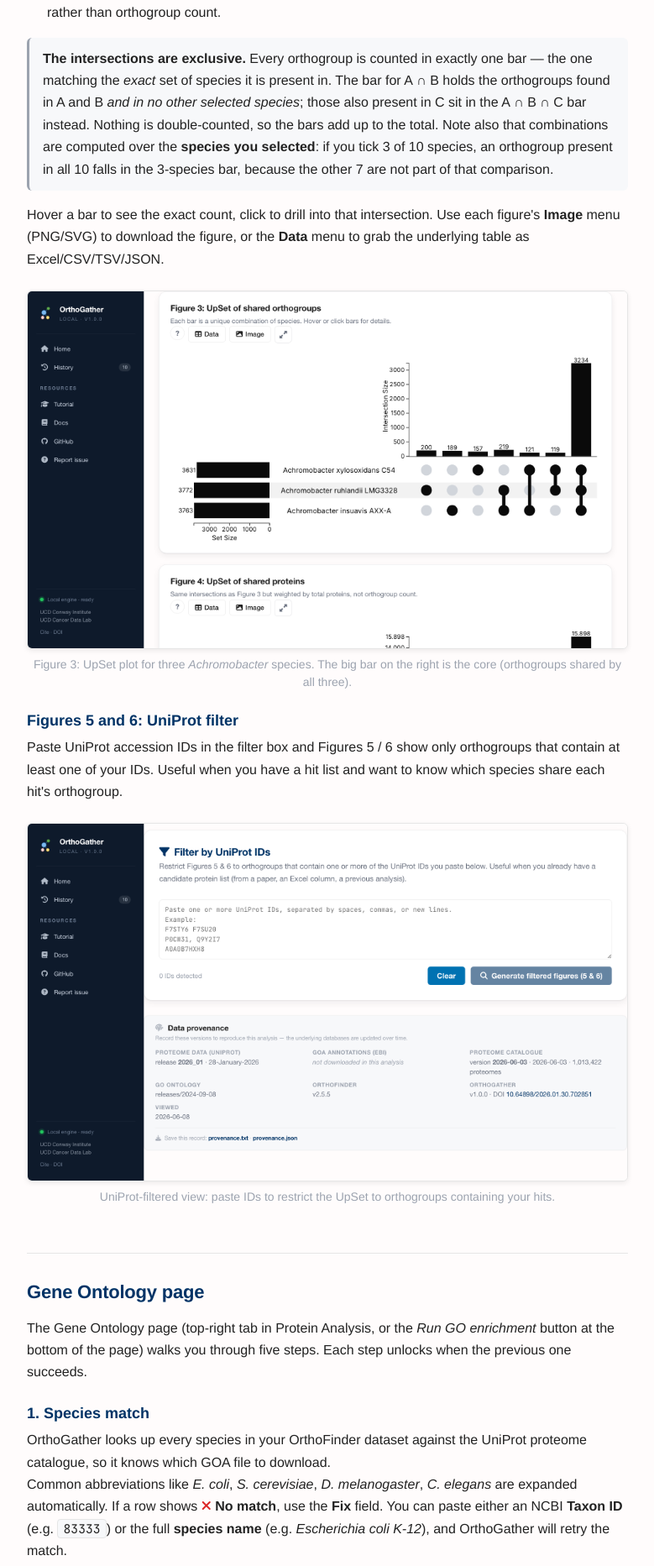
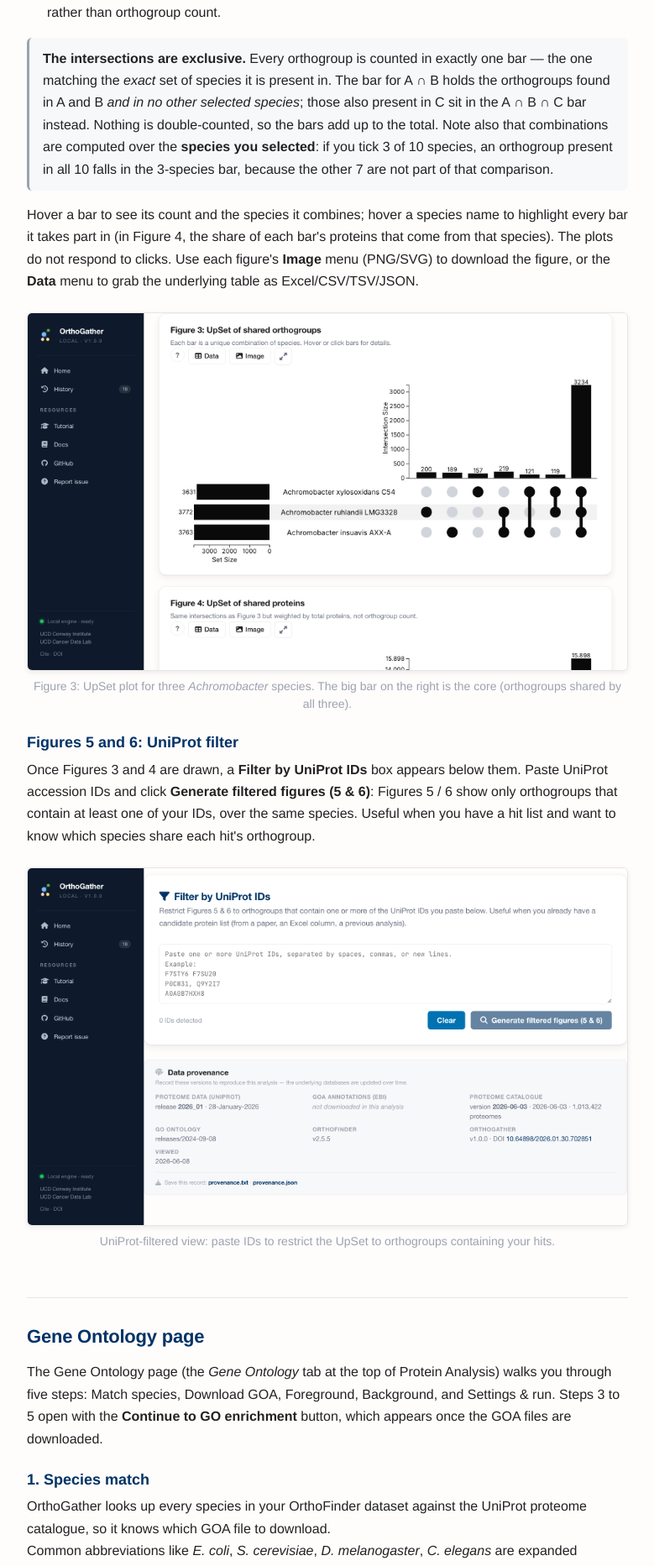
Before and after one commit to CarlosVivasR/OrthoGather, a Flask app: page /tutorial in a window 1280 px wide. Shown: the part 4271-6136 px from the top of the page at 84% size, without its empty margins (500-1279 px from the left). Run offline with Flask 3, Linux system fonts and the light colour scheme; some libraries are stand-ins or nearby versions.

Commit message:
Check the tutorial and the docs against the application
The tutorial now matches the current pages: how to open the Gene Ontology
page, the UpSet hover, the GOA table downloads, the chart hover, the
coverage banner, where the full report is, which runs History keeps and
which PAINT codes Non-IEA keeps. It names the Load and Continue buttons
and says which terms the FDR correction covers.

The GO results table starts its FDR filter at the display threshold, so
the n.s. terms drawn as hollow bars are listed too. The evidence chips
say they count proteins, and the Min depth help says it changes q-values.

The installation guide PDF keeps every command on one line, so it copies
intact. Also corrected: the error-code count in ADVANCED.md, the
provenance file name and CI triggers in CONTRIBUTING.md and README, the
bug-report version placeholder and the sidebar's Cite link.

```diff
--- a/templates/partials/_sidebar.html
+++ b/templates/partials/_sidebar.html
@@ -47,7 +47,7 @@
     <div class="sb-foot-row"><span class="sb-foot-dot"></span> Local engine · ready</div>
     <div class="sb-foot-inst">UCD Conway Institute<br/>UCD Cancer Data Lab</div>
     <div class="sb-foot-cite">
-      <a href="https://github.com/CarlosVivasR/OrthoGather#readme" target="_blank" rel="noopener">Cite</a> ·
+      <a href="https://github.com/CarlosVivasR/OrthoGather#citation" target="_blank" rel="noopener">Cite</a> ·
       <a href="https://doi.org/10.64898/2026.01.30.702851" target="_blank" rel="noopener">DOI</a>
     </div>
   </div>
--- a/templates/tutorial.html
+++ b/templates/tutorial.html
@@ -244,7 +244,9 @@
             orthogroup present in all 10 falls in the 3-species bar, because the other 7 are not part
             of that comparison.
           </p>
-          <p>Hover a bar to see the exact count, click to drill into that intersection.
+          <p>Hover a bar to see its count and the species it combines; hover a species name to
+            highlight every bar it takes part in (in Figure 4, the share of each bar's proteins that
+            come from that species). The plots do not respond to clicks.
             Use each figure's <strong>Image</strong> menu (PNG/SVG) to download the figure, or the
             <strong>Data</strong> menu to grab the underlying table as Excel/CSV/TSV/JSON.</p>
 
@@ -257,9 +259,11 @@
 
           <h3>Figures 5 and 6: UniProt filter</h3>
           <p>
-            Paste UniProt accession IDs in the filter box and Figures 5 / 6 show only orthogroups
-            that contain at least one of your IDs. Useful when you have a hit list and want to
-            know which species share each hit's orthogroup.
+            Once Figures 3 and 4 are drawn, a <strong>Filter by UniProt IDs</strong> box appears
+            below them. Paste UniProt accession IDs and click <strong>Generate filtered figures
+            (5 &amp; 6)</strong>: Figures 5 / 6 show only orthogroups that contain at least one of
+            your IDs, over the same species. Useful when you have a hit list and want to know which
+            species share each hit's orthogroup.
           </p>
 
           <figure class="tutorial-figure">
@@ -274,9 +278,10 @@
         <section id="gene-ontology" class="tutorial-section">
           <h2>Gene Ontology page</h2>
           <p>
-            The Gene Ontology page (top-right tab in Protein Analysis, or the
-            <em>Run GO enrichment</em> button at the bottom of the page) walks you through
-            five steps. Each step unlocks when the previous one succeeds.
+            The Gene Ontology page (the <em>Gene Ontology</em> tab at the top of Protein Analysis)
+            walks you through five steps: Match species, Download GOA, Foreground, Background, and
+            Settings &amp; run. Steps 3 to 5 open with the <strong>Continue to GO enrichment</strong>
+            button, which appears once the GOA files are downloaded.
           </p>
 
           <h3>1. Species match</h3>
@@ -319,22 +324,25 @@
             <em>Burkholderia</em>, exotic <em>Mycobacterium</em>, clinical isolates, etc.).
             It is a <strong>data-source limitation</strong>, not a bug in OrthoGather. Those
             species will still appear in the orthogroup tables but contribute no GO annotations
-            during enrichment.
+            during enrichment. The <strong>Fix</strong> field is offered for these rows too, in case
+            the species was matched to the wrong taxon.
           </p>
 
           <h3>2. Download GOA</h3>
           <p>
             Clicking <strong>Download GOA files</strong> pulls the matched annotation files from
             EBI and builds a summary listing every orthogroup, its members, and their annotation
-            status. Export it from the <strong>Download GOA tables</strong> control as Excel
-            (<em>Gene_Ontology_Analysis.xlsx</em>), <strong>CSV</strong> or <strong>TSV</strong> —
-            the on-disk record of which proteins carry GO terms.
+            status. Export it from the <strong>Download GOA tables</strong> control as Excel, or as
+            <strong>CSV</strong> or <strong>TSV</strong> (a ZIP with one file per sheet), named
+            <code>orthogather_GOA-orthogroup-annotation_&lt;N&gt;species_&lt;date&gt;</code>: the
+            on-disk record of which proteins carry GO terms.
           </p>
           <p>
             Once the download finishes, an <strong>Annotation overview</strong> panel appears: a
-            quick sanity check on how much of your dataset GO annotation can reach, with a
-            distribution chart of the share of proteins per orthogroup that carry at least one GO
-            term in the downloaded GOA files. Read it as a <strong>ceiling</strong>: it counts every
+            quick sanity check on how much of your dataset GO annotation can reach. Its collapsed
+            <strong>Annotation distribution chart</strong> shows the share of proteins per
+            orthogroup that carry at least one GO term in the downloaded GOA files (orthogroups
+            with no annotated protein are left out of the chart). Read it as a <strong>ceiling</strong>: it counts every
             evidence code and every protein in the analysis, while the enrichment uses only your
             background and the evidence codes you select. The number for your own proteins appears
             later, in the coverage banner of the enrichment run. Use this chart to judge whether an
@@ -366,7 +374,7 @@
             and <code>sp|P0A6F5|CH60_ECOLI</code> are read as <code>P0A6F5</code>. Lower-case accessions are
             converted to upper case, and isoform suffixes (<code>-2</code>) are removed with a warning, because
             GOA files annotate the canonical protein. The same rules apply to the background and to the
-            UniProt filter of Figures 5 and 6.
+            UniProt filter of Figures 5 and 6. Click <strong>Load foreground</strong> to send the list.
           </p>
           <p>
             Tick <strong>Expand to full orthogroups</strong> to test your proteins through their
@@ -409,6 +417,12 @@
               file, so proteins without annotations of their own are tested through their
               orthologues. Use it when your species has few or no GO annotations.</li>
           </ul>
+          <p>
+            Click <strong>Load background</strong> to send it. <strong>Run GO enrichment</strong>
+            stays greyed out until both sets are loaded, and changing a box, a tick box or the
+            Orthogroups setting afterwards unloads that set, so load it again before running. The
+            line above the Run button says what the run will use.
+          </p>
 
           <h3>5. Analysis settings &amp; run</h3>
           <p>
@@ -453,8 +467,9 @@
               to paralog confusion.</li>
           </ul>
           <p>
-            This setting matters only when the sets are expanded to full orthogroups, and it is
-            applied when you load them: choose it before loading the foreground and the background.
+            This setting matters only when the sets are expanded to full orthogroups (Single-copy
+            only is greyed out otherwise), and it is applied when you load them: choose it before
+            loading the foreground and the background.
           </p>
 
           <h4>Counting</h4>
@@ -479,8 +494,8 @@
           </p>
           <p class="tutorial-note">
             <strong>One-sided test:</strong> OrthoGather tests for over-representation only
-            (Fisher's exact test, one-sided), so every term it reports is enriched in your
-            foreground. Terms that miss the significance threshold but pass the display threshold
+            (Fisher's exact test, one-sided; counted per orthogroup, a one-sided permutation test),
+            so every term it reports is enriched in your foreground. Terms that miss the significance threshold but pass the display threshold
             (<strong>Show down to FDR</strong>, in the re-run bar) are drawn as hollow bars and
             flagged <em>n.s.</em> in the table: they are shown for context, not as findings.
           </p>
@@ -489,13 +504,14 @@
             <em>once over the three namespaces together</em> (BP + CC + MF as a single family of
             tests), before the results are split into tabs. This is a valid single-experiment
             correction, but it is not per-aspect: q-values will differ slightly from tools that
-            correct each namespace separately. Worth stating in a methods section.
+            correct each namespace separately. Only the terms at least as deep as
+            <strong>Min depth</strong> and with 10 to 500 annotated background proteins are tested and corrected, so changing
+            Min depth in the re-run bar changes the q-values too. Worth stating in a methods section.
           </p>
 
           <h4>Coverage banner</h4>
           <p>
-            The first thing you see is a four-column banner that summarises how usable your
-            foreground is:
+            The first thing you see is a banner that summarises how usable your foreground is:
           </p>
           <ul>
             <li><strong>You pasted</strong>: the number of distinct UniProt IDs you submitted, after
@@ -524,16 +540,19 @@
 
           <h4>Bar chart</h4>
           <ul>
-            <li><strong>Namespace tabs</strong> (All / BP / CC / MF) at the top-left.
-              "All" overlays the three namespaces; the individual tabs zoom into one.</li>
+            <li><strong>Namespace tabs</strong> (All / Biological Process / Cellular Component /
+              Molecular Function) at the top-left. "All" overlays the three namespaces; the
+              individual tabs zoom into one.</li>
             <li><strong>"Top N" selector</strong> at the top-right (default 20 per namespace).
               The chart caps at the top-N most significant terms so the figure stays
-              readable; raise the selector to 50 / 100 / All, or use the full table below.
+              readable; raise the selector to 30 / 50 / 100 / All, or use the full table below.
               When truncated, a note below the chart tells you "Showing top 60 of 696 terms".</li>
-            <li><strong>Hover</strong> any bar for the full term name, GO ID, depth, study /
-              population counts, and exact p-value.</li>
+            <li><strong>Hover</strong> any bar for the term name (shortened to 50 characters; the
+              table has it in full), GO ID, namespace, depth, study count and FDR.</li>
             <li><strong>PNG and SVG download buttons</strong> on the right. The PNG is scaled 2×
-              for crisp output; the SVG is publication-ready vector graphics.</li>
+              for crisp output; the SVG is publication-ready vector graphics. Next to them,
+              <strong>Excel</strong>, <strong>CSV</strong> and <strong>TSV</strong> download the
+              full report of the run (see <em>Export</em> below).</li>
           </ul>
 
           <figure class="tutorial-figure">
@@ -557,7 +576,8 @@
             <li><strong>Column tooltips</strong>: every header has a "(?)" hint. Hover to
               see what the column means (e.g. <em>"study_count / study_n: how many of your
               foreground proteins are annotated with this term, out of how many were tested"</em>).</li>
-            <li><strong>Sort</strong>: click any column header to sort ascending / descending.</li>
+            <li><strong>Sort</strong>: click any column header except Evidence to sort ascending /
+              descending.</li>
             <li><strong>n.s. flag</strong>: rows shown only because of a looser display
               threshold are marked <em>n.s.</em>, matching the hollow bars in the chart above.</li>
             <li><strong>Filter</strong>: search box (free text on GO ID + name), namespace
@@ -568,12 +588,16 @@
               toolbar shows "Showing 20 of 696 terms" so you know what you're looking at.</li>
             <li><strong>Evidence chips</strong>, colour-coded by GO Consortium tier:
               <span style="color:#16653a;font-weight:600">green = experimental</span> (EXP, IDA, IPI, IMP, IGI, IEP and high-throughput variants),
-              <span style="color:#1d4ed8;font-weight:600">blue = curated</span> (TAS, NAS, IC, IBA / PAINT), and
-              <span style="color:#4b5563;font-weight:600">gray = computational</span> (IEA, ISS and other sequence-similarity codes).
-              Hover any chip for the code name and count.</li>
-            <li><strong>Export</strong>: CSV / TSV / JSON of the currently <em>filtered</em>
-              rows (i.e. only what the table is showing), or the full Excel of every term the
-              run reports, with its settings in a Provenance sheet.</li>
+              <span style="color:#1d4ed8;font-weight:600">blue = curated</span> (TAS, NAS, IC and the PAINT codes IBA, IBD, IKR, IRD), and
+              <span style="color:#4b5563;font-weight:600">gray = computational / other</span> (IEA, ISS, ISO, ISA, ISM, IGC, RCA, and ND).
+              Each chip counts the foreground proteins that support the term with that code; hover
+              it for the code, its tier and the count.</li>
+            <li><strong>Export</strong>: the CSV / TSV / JSON buttons of the table export the
+              currently <em>filtered</em> rows (i.e. only what the table is showing). The full
+              report, every term down to <strong>Show down to FDR</strong> (n.s. ones included,
+              marked in a <code>significant</code> column; up to <strong>Max terms per NS</strong>
+              when that is set) with its settings in a Provenance
+              sheet, comes from the Excel, CSV and TSV buttons above the chart.</li>
           </ul>
 
           <figure class="tutorial-figure">
@@ -588,13 +612,16 @@
         <section id="history" class="tutorial-section">
           <h2>History &amp; reproducibility</h2>
           <p>
-            Every completed analysis is recorded in <a href="/history">History</a>. From there
-            you can:
+            Every New Analysis that finishes is recorded in <a href="/history">History</a>
+            (Preselected Dataset and External Upload analyses are not). The 20 most recent runs are
+            kept; the <code>ORTHOGATHER_MAX_HISTORY</code> environment variable changes that
+            number. From there you can:
           </p>
           <ul>
             <li><strong>Open</strong>: restore a saved run as the active analysis.</li>
             <li><strong>Reproduce</strong>: pre-fill the species picker with the same proteomes,
               ready to run again.</li>
+            <li><strong>Download OrthoFinder files</strong>: the run's OrthoFinder output as a ZIP.</li>
             <li><strong>Cite</strong>: export a BibTeX or RIS entry for the paper and for the run,
               with its species, number of orthogroups and date.</li>
             <li><strong>Compare</strong>: show two runs side by side, with the differences in
@@ -681,8 +708,9 @@
               <strong>IBA</strong> evidence code that you see in GOA files.
             </p>
             <p>
-              OrthoGather doesn't replace PAINT; it <em>uses</em> PAINT-curated annotations,
-              which the Non-IEA evidence preset keeps. PAINT is upstream curation;
+              OrthoGather doesn't replace PAINT; it <em>uses</em> the IBA annotations PAINT
+              produces, which the Non-IEA evidence preset keeps (it leaves out the other PAINT codes,
+              IBD, IKR and IRD). PAINT is upstream curation;
               OrthoGather is downstream analysis.
             </p>
           </details>
@@ -703,10 +731,12 @@
               evidence, not a weak form of it.
             </p>
             <p>
-              The colour of each chip in the results table follows these groups. The
+              The chips in the results table group these codes into three colours: green for the
+              experimental and high-throughput codes, blue for the author, curator and phylogenetic
+              codes, and grey for the computational and electronic codes and ND. The
               <strong>filter presets</strong> are narrower than the groups: <em>Experimental only</em>
               keeps EXP, IDA, IPI, IMP, IGI, IEP, HTP, HEP, HDA, HMP, HGI; <em>Non-IEA</em> adds TAS,
-              IC and IBA on top of those. <strong>NAS is not kept by any preset except All</strong>:
+              IC and IBA on top of those, but not IBD, IKR or IRD. <strong>NAS is not kept by any preset except All</strong>:
               a non-traceable author statement cannot be checked against a source, and in a typical
               bacterial GOA set it is more frequent than TAS, so including it would quietly loosen
               the Non-IEA filter.
```
Also changed, not shown: CONTRIBUTING.md (+3 -2 lines), docs/ADVANCED.md (+2 -2 lines), templates/resultado_goa.html (+8 -3 lines), tools/build_installation_guide.py (+7 -1 lines), .github/ISSUE_TEMPLATE/bug_report.yml, CHANGELOG.md, README.md, 1 other file.
